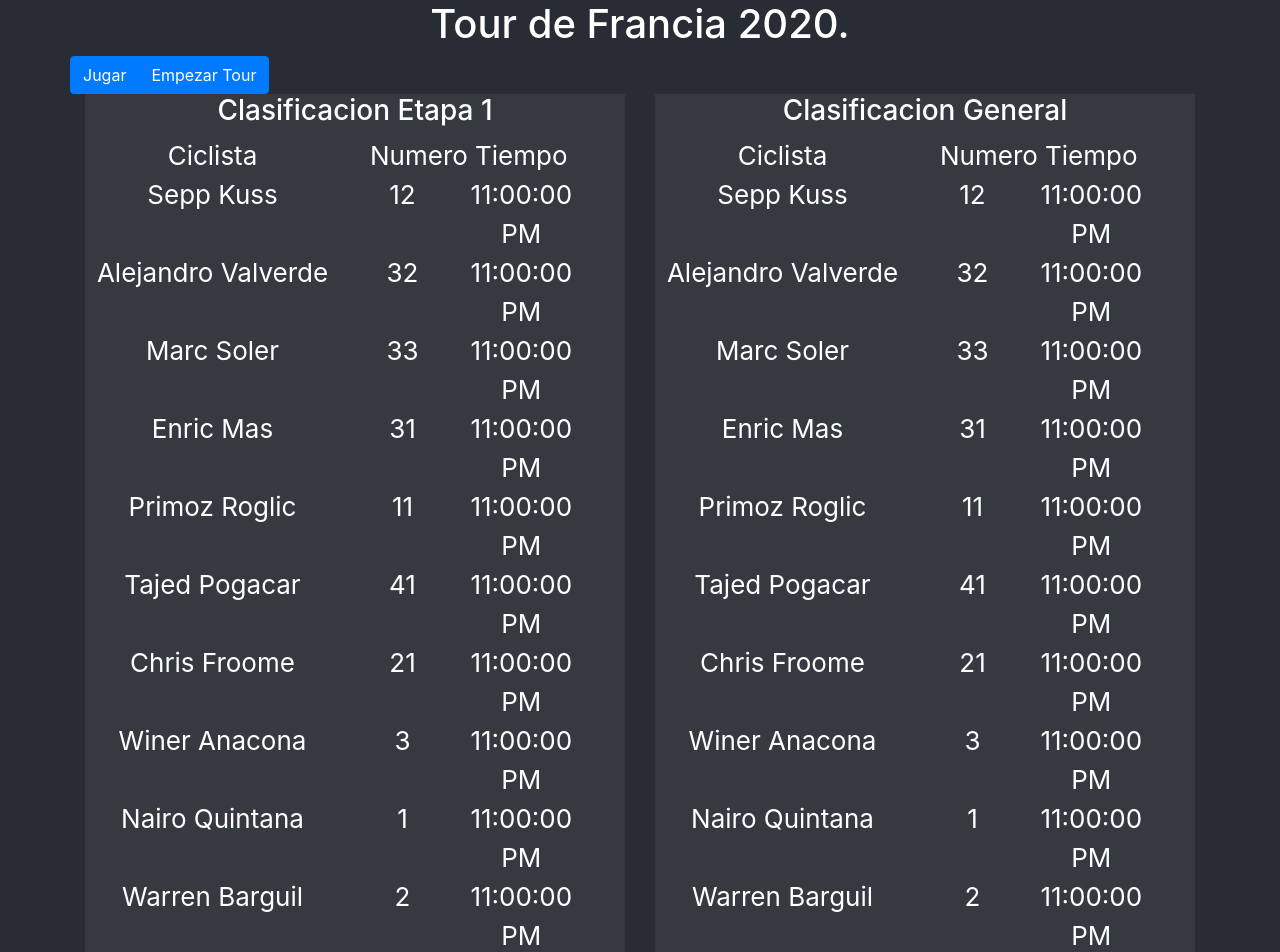
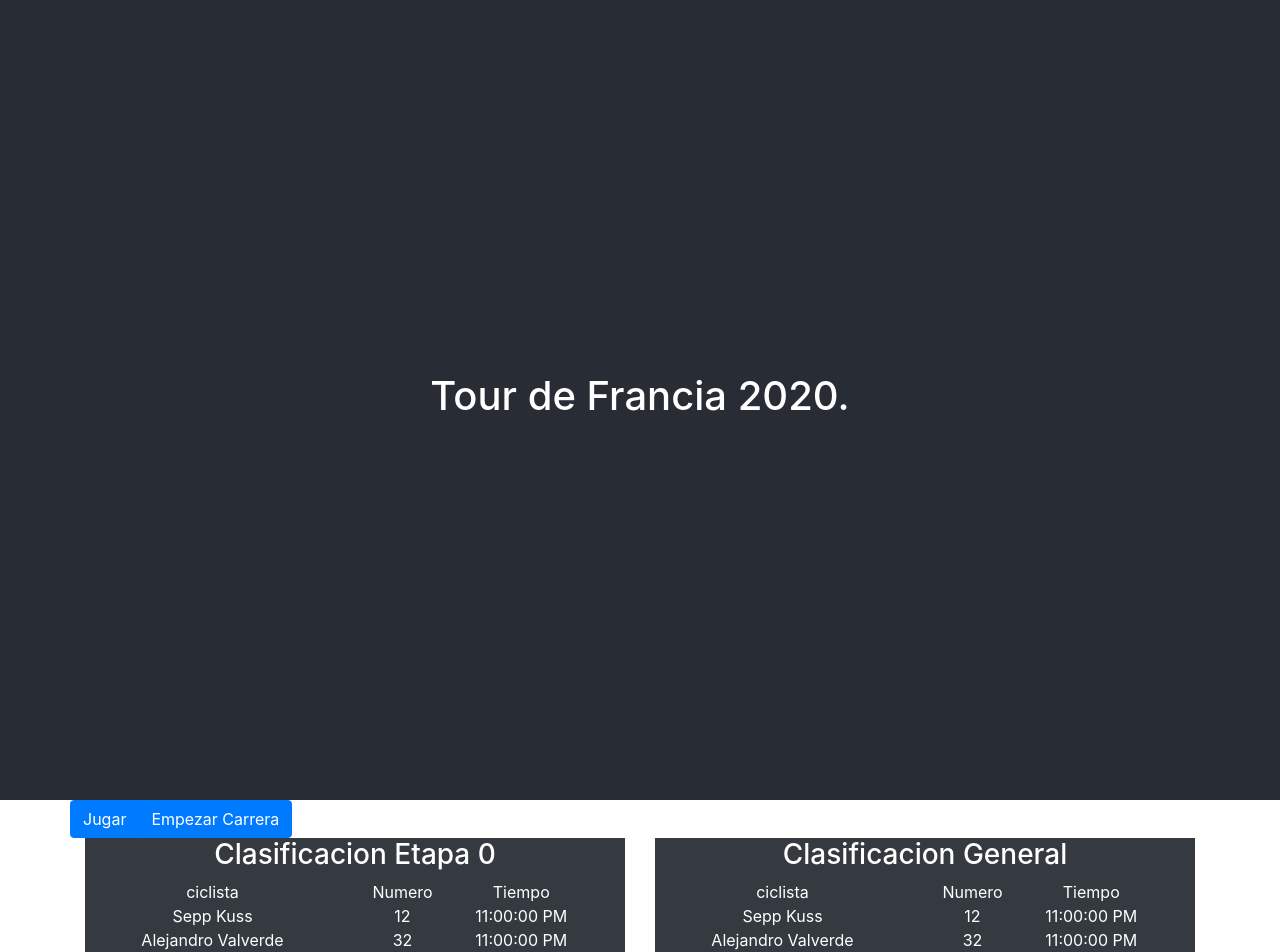
Before and after one commit to smarcilla/bikes-reactjsapp, a React (Create React App) app: page / in a window 1280 px wide. Shown: the top 952 px of the page. Built offline with nearby package versions, Linux system fonts and the light colour scheme.

Commit message:
Refact App component

```diff
--- a/src/App.js
+++ b/src/App.js
@@ -1,95 +1,21 @@
-import { useState } from "react";
 import "./App.css";
 
-import {
-  getFormatedScore,
-  sortScore,
-  mergeScores,
-  calculateScore,
-  createScore,
-} from "./stores/reducers";
+import Screen from "./components/Screen";
 
-const Score = ({ title, data }) => (
-  <div className="table table-bordered table-dark">
-    <h3>{title}</h3>
-    <div className="row">
-      <div className="col-6">Ciclista</div>
-      <div className="col-2">Numero</div>
-      <div className="col-3">Tiempo</div>
-    </div>
-    {data.map((d, index) => (
-      <div className="row">
-        <div key={index} className="col-6">
-          {d.name}
-        </div>
-        <div key={index} className="col-2">
-          {d.number}
-        </div>
-        <div key={index} className="col-3">
-          {d.time}
-        </div>
-      </div>
-    ))}
-  </div>
-);
+const configProps = {
+  playBtn: "Jugar",
+  startRaceBtn: "Empezar Carrera",
+  currentStageTitle: "Clasificacion Etapa",
+  totalStageTitle: "Clasificacion General ",
+};
 
 function App() {
-  const totalStage = 21;
-  const [currentScore, setCurrentScore] = useState(createScore());
-  const [totalScore, setTotalScore] = useState(createScore());
-  const [currentStage, setCurrentStage] = useState(1);
-
   return (
     <div className="App">
       <header className="App-header">
         <h1>Tour de Francia 2020.</h1>
-
-        <div className="container">
-          <div className="row">
-            <div class="btn-group" role="group" aria-label="Basic example">
-              <button
-                type="button"
-                class="btn btn-primary"
-                onClick={() => {
-                  if (currentStage < totalStage) {
-                    const cs = calculateScore(currentScore);
-                    setCurrentScore(cs);
-                    setTotalScore(mergeScores(totalScore, cs));
-                    setCurrentStage(currentStage + 1);
-                  }
-                }}
-              >
-                Jugar
-              </button>
-              <button
-                type="button"
-                class="btn btn-primary"
-                onClick={() => {
-                  setCurrentScore(createScore());
-                  setTotalScore(createScore());
-                  setCurrentStage(1);
-                }}
-              >
-                Empezar Tour
-              </button>
-            </div>
-          </div>
-          <div className="row">
-            <div className="col">
-              <Score
-                title={`Clasificacion Etapa ${currentStage}`}
-                data={getFormatedScore(sortScore)(currentScore)}
-              />
-            </div>
-            <div className="col">
-              <Score
-                title="Clasificacion General"
-                data={getFormatedScore(sortScore)(totalScore)}
-              />
-            </div>
-          </div>
-        </div>
       </header>
+      <Screen {...configProps} />
     </div>
   );
 }
--- /dev/null
+++ b/src/components/Score.js
@@ -0,0 +1,29 @@
+const NAME_CYCLIST = "ciclista";
+const NUMBER_CYCLIST = "Numero";
+const TIME_CYCLIST = "Tiempo";
+
+const Score = ({ title, data }) => (
+  <div className="table table-bordered table-dark">
+    <h3>{title}</h3>
+    <div className="row">
+      <div className="col-6">{NAME_CYCLIST}</div>
+      <div className="col-2">{NUMBER_CYCLIST}</div>
+      <div className="col-3">{TIME_CYCLIST}</div>
+    </div>
+    {data.map((d, index) => (
+      <div className="row">
+        <div key={index} className="col-6">
+          {d.name}
+        </div>
+        <div key={index} className="col-2">
+          {d.number}
+        </div>
+        <div key={index} className="col-3">
+          {d.time}
+        </div>
+      </div>
+    ))}
+  </div>
+);
+
+export default Score;
--- a/src/components/Screen.js
+++ b/src/components/Screen.js
@@ -1,4 +1,6 @@
 import { useState } from "react";
+
+import Score from "./Score";
 
 import {
   getFormatedScore,
@@ -6,17 +8,72 @@ import {
   mergeScores,
   calculateScore,
   createScore,
-} from "./stores/reducers";
+} from "../stores/reducers";
 
-const Screen = () => {
+const INITIAL_STATE = 0;
+const TOTAL_STATE = 21;
+
+const Screen = ({
+  playBtn,
+  startRaceBtn,
+  currentStageTitle,
+  totalStageTitle,
+}) => {
   const [currentScore, setCurrentScore] = useState(createScore());
   const [totalScore, setTotalScore] = useState(createScore());
+  const [currentStage, setCurrentStage] = useState(INITIAL_STATE);
 
   const playAction = () => {
-    const cs = calculateScore(currentScore);
-    setCurrentScore(cs);
-    setTotalScore(mergeScores(totalScore, cs));
+    if (currentStage < TOTAL_STATE) {
+      const cs = calculateScore(currentScore);
+      setCurrentScore(cs);
+      setTotalScore(mergeScores(totalScore, cs));
+      setCurrentStage(currentStage + 1);
+    }
   };
 
-  const
+  const startRaceAction = () => {
+    setCurrentScore(createScore());
+    setTotalScore(createScore());
+    setCurrentStage(1);
+  };
+
+  return (
+    <div className="container">
+      <div className="row">
+        <div class="btn-group" role="group" aria-label="Basic example">
+          <button
+            type="button"
+            class="btn btn-primary"
+            onClick={() => playAction()}
+          >
+            {playBtn}
+          </button>
+          <button
+            type="button"
+            class="btn btn-primary"
+            onClick={() => startRaceAction()}
+          >
+            {startRaceBtn}
+          </button>
+        </div>
+      </div>
+      <div className="row">
+        <div className="col">
+          <Score
+            title={`${currentStageTitle} ${currentStage}`}
+            data={getFormatedScore(sortScore)(currentScore)}
+          />
+        </div>
+        <div className="col">
+          <Score
+            title={`${totalStageTitle}`}
+            data={getFormatedScore(sortScore)(totalScore)}
+          />
+        </div>
+      </div>
+    </div>
+  );
 };
+
+export default Screen;
```
Also changed, not shown: 1 other file (tests, documents, lock files or other folders).
